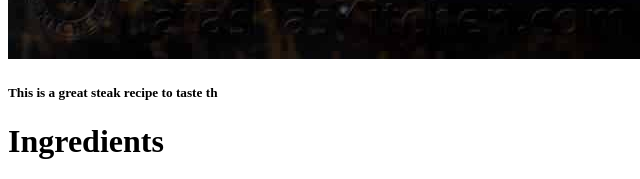
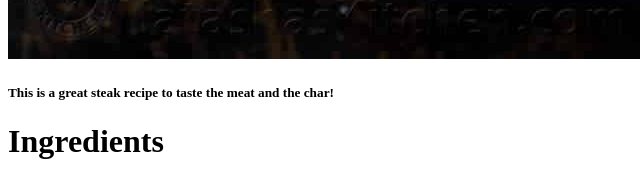
Before and after one commit to codegnomexx/odin-recipes, a plain HTML site: page recipes/steak.html in a window 1280 px wide. Shown: the part 1821-2000 px from the top of the page, 0-640 px from the left. Drawn offline with Linux system fonts and the light colour scheme.

Commit message:
added description for steak

```diff
--- a/recipes/steak.html
+++ b/recipes/steak.html
@@ -8,7 +8,7 @@
 <body>
     <H1>Pan Seared Steak</H1>
     <img src="./images/steak.jpg" alt="Pan seared steak">
-    <h5>This is a great steak recipe to taste th</h5>
+    <h5>This is a great steak recipe to taste the meat and the char!</h5>
     <h1>Ingredients</h1>
     <ul>
         <li>Rib eye steak</li>
```
